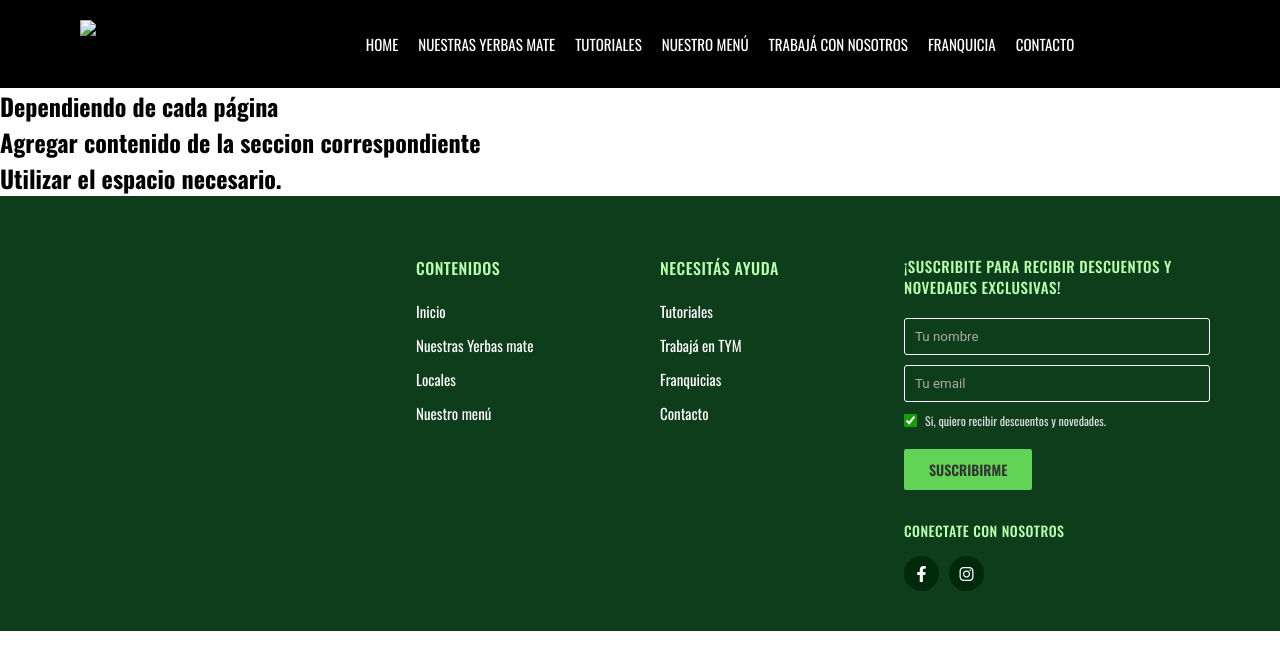
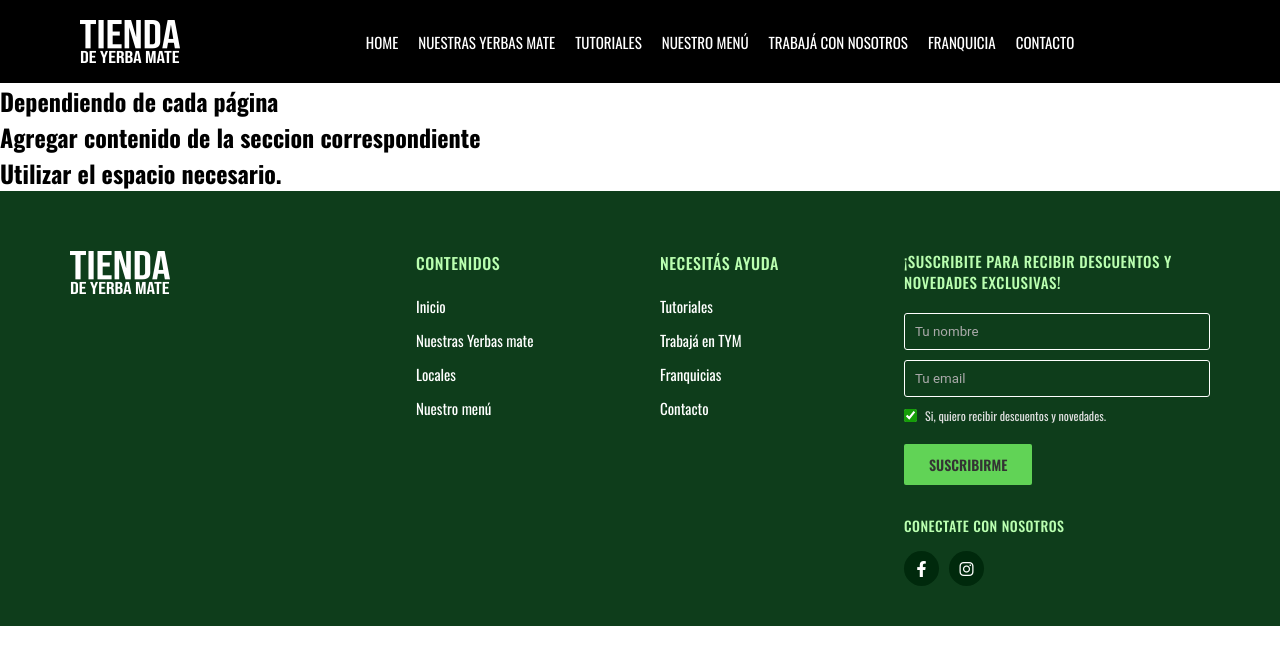
Before and after one commit to PabloHD2024/Tienda-Yerba-Mate, a plain HTML site: page html/contacto.html in a window 1280 px wide. Drawn offline with nearby package versions, Linux system fonts and the light colour scheme; files that its build step writes are made by us from their sources.

Commit message:
Correccion de las rutas de las iamgenes y css en los archivos dentro de la carpeta html

```diff
--- a/html/contacto.html
+++ b/html/contacto.html
@@ -3,7 +3,7 @@
 <head>
     <meta charset="UTF-8">
     <meta name="viewport" content="width=device-width, initial-scale=1.0">
-    <link rel="stylesheet" href="./css/styles.css">
+    <link rel="stylesheet" href="../css/styles.css">
     <link rel="stylesheet" href="https://cdnjs.cloudflare.com/ajax/libs/font-awesome/6.4.2/css/all.min.css" crossorigin="anonymous" referrerpolicy="no-referrer">
     <link rel="preconnect" href="https://fonts.googleapis.com">
     <link rel="preconnect" href="https://fonts.gstatic.com" crossorigin>
@@ -14,7 +14,7 @@
     <header>
         <nav>
             <div class="nav-tienda">
-                <img src="./img/LogoTiendaYerbaMate.png" alt="Logo Tienda Yerba Mate">
+                <img src="../img/LogoTiendaYerbaMate.png" alt="Logo Tienda Yerba Mate">
                 <ul>
                     <li><a href="#index.html">HOME</a></li>
                     <li><a href="tienda.html">NUESTRAS YERBAS MATE</a></li>
@@ -48,7 +48,7 @@
         <div class="footer-container">
             <!-- Columna 1: Logo -->
             <div class="footer-column logo-column">
-                <img src="./img/LogoTiendaYerbaMate.png" alt="">
+                <img src="../img/LogoTiendaYerbaMate.png" alt="">
             </div>
             <!-- Columna 2: Contenidos -->
             <div class="footer-column">
```
Also changed, not shown: html/franquicia.html (+3 -3 lines), html/menu.html (+3 -3 lines), html/nuestrasYerbas.html (+3 -3 lines), html/trabajoConNosotros.html (+3 -3 lines), html/tutoriales.html (+3 -3 lines).
